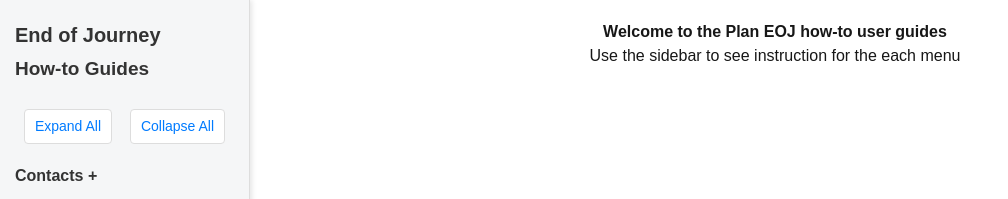
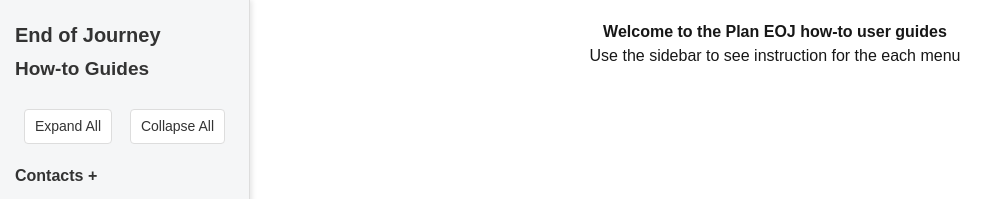
Before and after one commit to bashiraziz/eoj-how-to-guides, a Next.js app: page / in a window 1280 px wide. Shown: the top 199 px of the page, without its empty margins (0-1008 px from the left). Built offline with nearby package versions, Linux system fonts and the light colour scheme.

Commit message:
Changed colow for button

```diff
--- a/styles/Sidebar.module.css
+++ b/styles/Sidebar.module.css
@@ -85,7 +85,7 @@
 
 .expandCollapseButton {
   background-color: #FFFFFF;
-  color: #007BFF;
+  /* color: #007BFF; */
   border: 1px solid #ddd;
   padding: 6px 10px;
   cursor: pointer;
```
